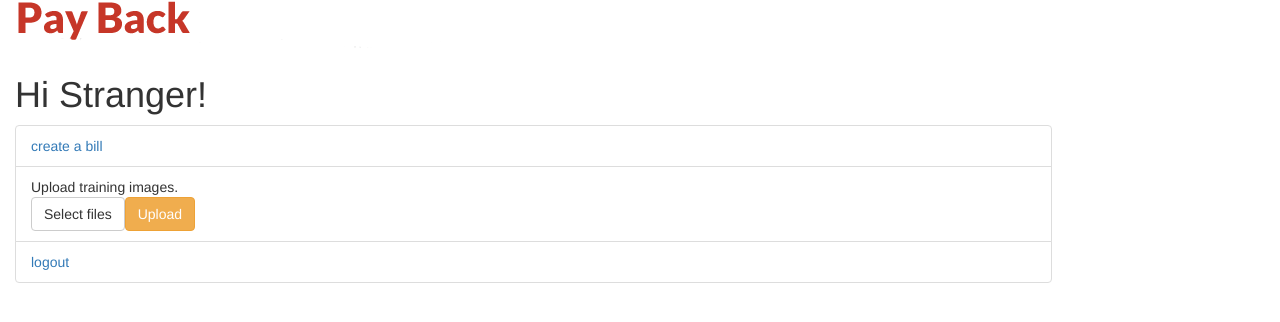
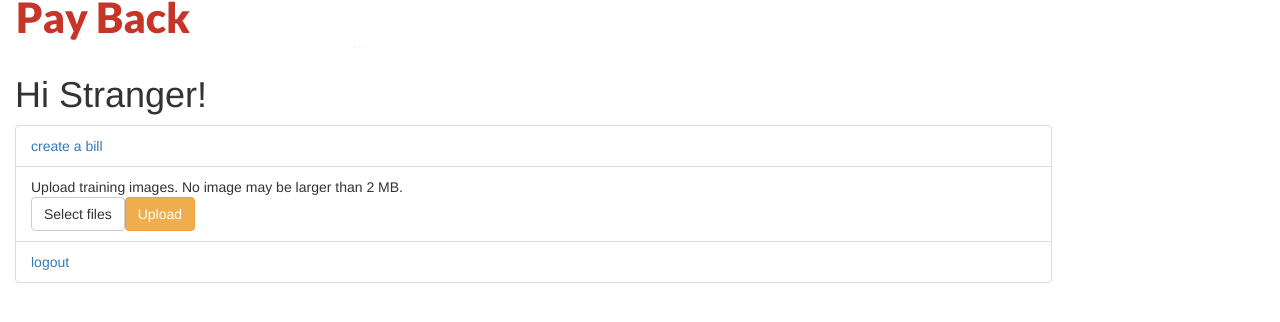
Before and after one commit to pscollins/payback, a Flask app: page /profile in a window 1280 px wide. Shown: the top 322 px of the page. Run offline with Flask 2, Linux system fonts and the light colour scheme; some libraries are stand-ins or nearby versions.

Commit message:
warning about size

```diff
--- a/service/templates/my_profile.html
+++ b/service/templates/my_profile.html
@@ -31,7 +31,7 @@
     <!--   </li> -->
 
       <li class="list-group-item">
-	Upload training images.
+	Upload training images. No image may be larger than 2 MB.
 	<form method="POST" action="" enctype="multipart/form-data">
 	  <div class="input-group">
 		<span class="btn btn-default btn-file">
```
